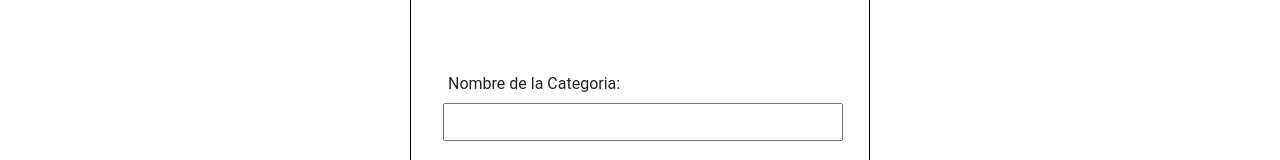
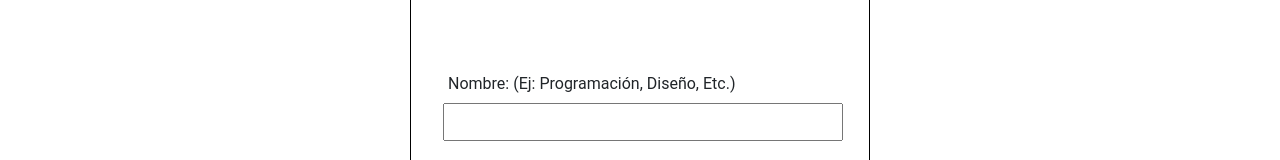
Before and after one commit to Drako01/jugando_con_typescript, a website with bundled scripts: page index.html in a window 1280 px wide. Shown: the part 371-531 px from the top of the page. Built offline with nearby package versions, Linux system fonts and the light colour scheme.

Commit message:
Formularios Ok

```diff
--- a/index.html
+++ b/index.html
@@ -23,7 +23,7 @@
                 <form id="categoriaForm">
                     <h3>Agregar Categoria</h3>
                     <div class="form-group">
-                        <label for="nombreCategoria">Nombre de la Categoria:</label>
+                        <label for="nombreCategoria">Nombre: (Ej: Programación, Diseño, Etc.)</label>
                         <input type="text" id="nombreCategoria" required>
                     </div>
 
```
